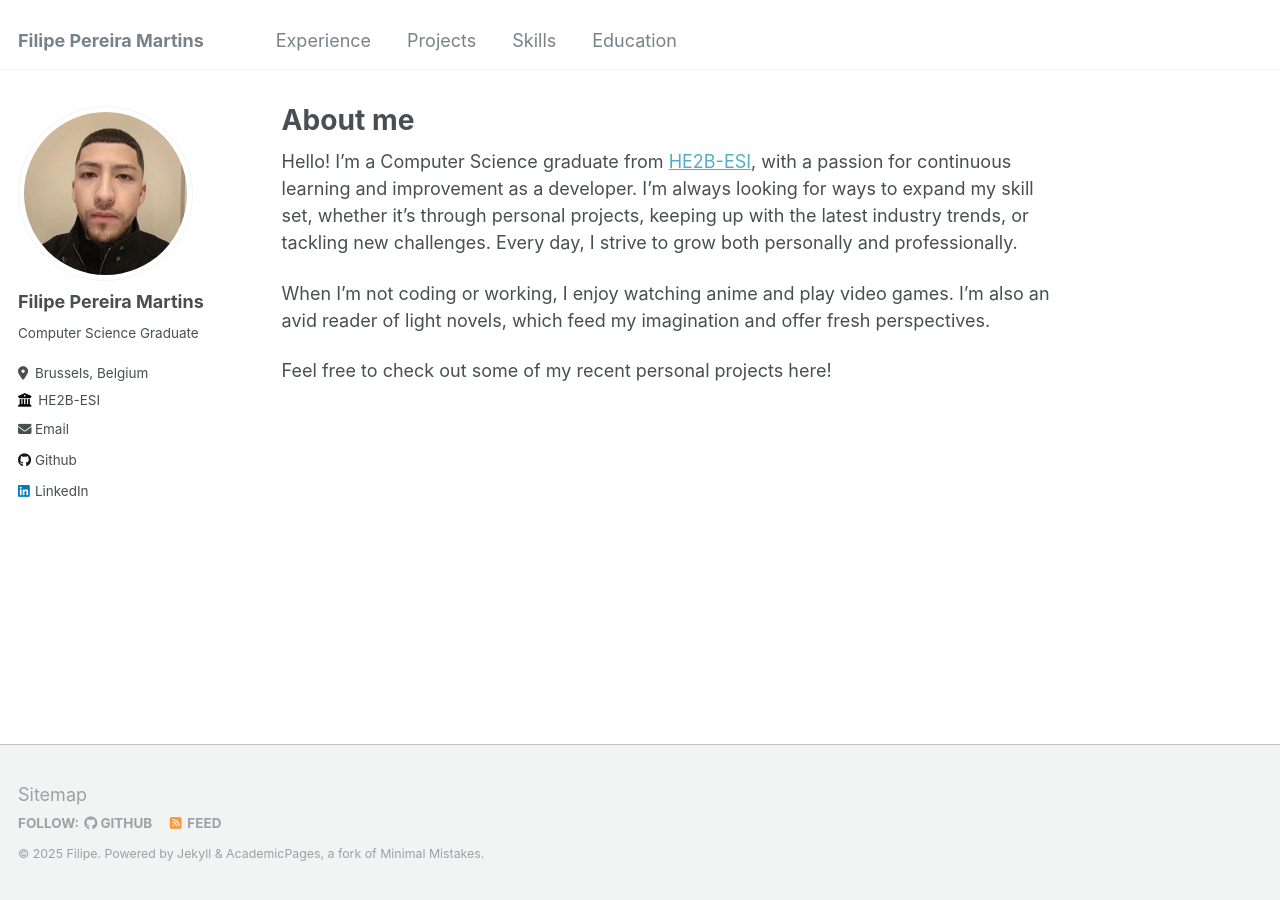
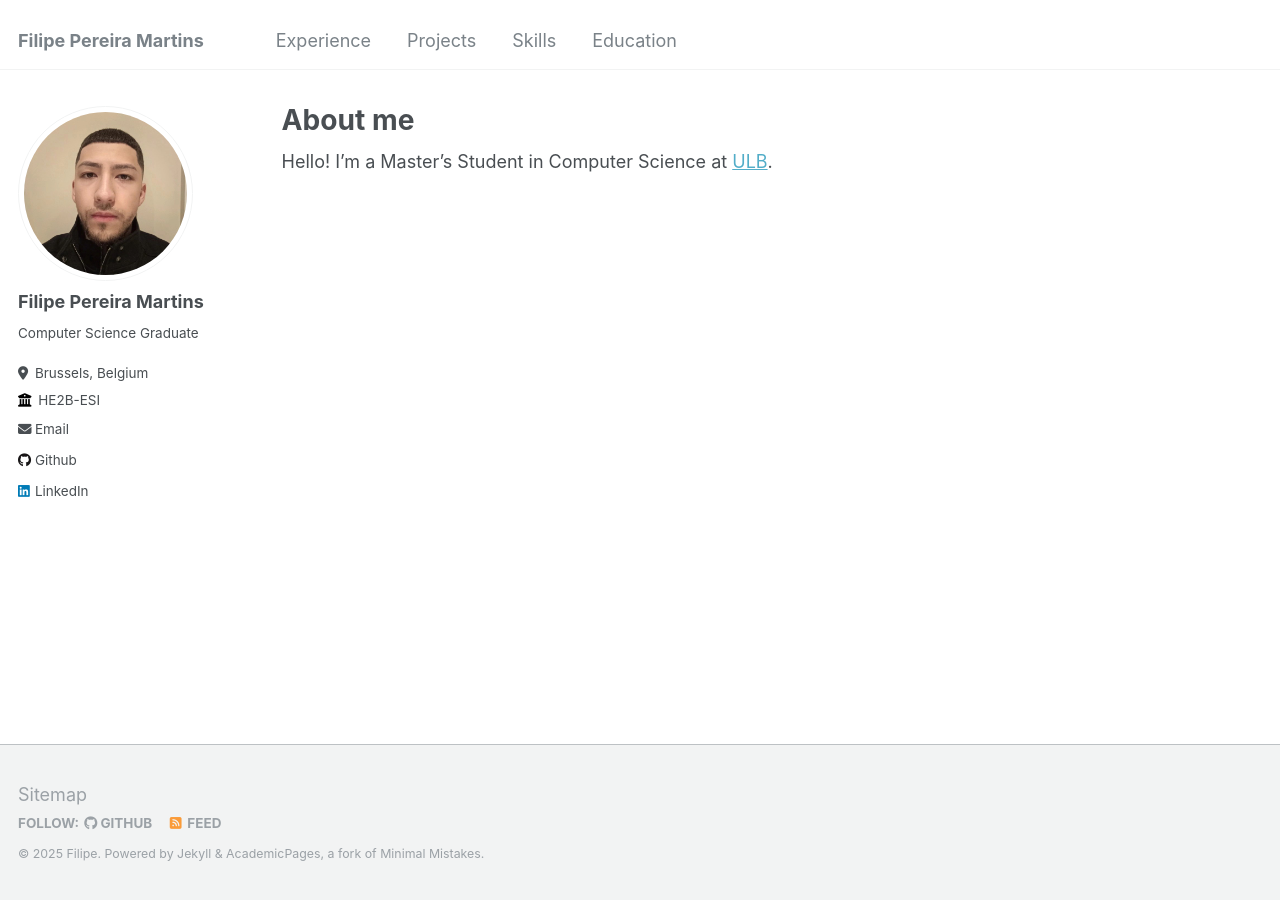
Before and after one commit to FilipeDevs/FilipeDevs.github.io, a Jekyll site: the page built from _pages/about.md, in a window 1280 px wide. Built offline with Jekyll 4.4.1, drawn with Linux system fonts in a browser that asks for light colours.

Commit message:
Revise about page introduction

```diff
--- a/_pages/about.md
+++ b/_pages/about.md
@@ -7,10 +7,4 @@ redirect_from:
   - /about.html
 ---
 
-Hello! I'm a Computer Science graduate from [HE2B-ESI](https://he2b.be/etudiant/), with a passion for continuous learning and improvement as a developer. I'm always looking for ways to expand my skill set, whether it's through personal projects, keeping up with the latest industry trends, or tackling new challenges. Every day, I strive to grow both personally and professionally.
-
-
-When I'm not coding or working, I enjoy watching anime and play video games. I'm also an avid reader of light novels, which feed my imagination and offer fresh perspectives.
-
-
-Feel free to check out some of my recent personal projects here!
+Hello! I'm a Master's Student in Computer Science at [ULB](https://www.ulb.be/).
```
